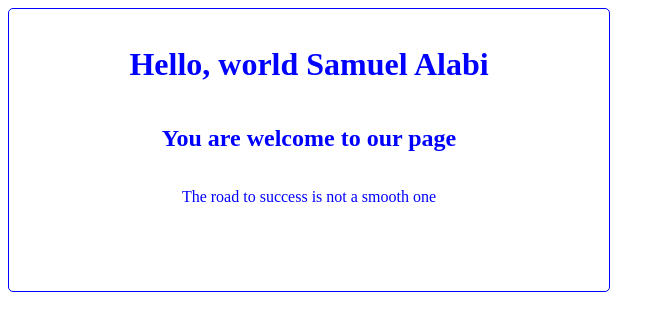
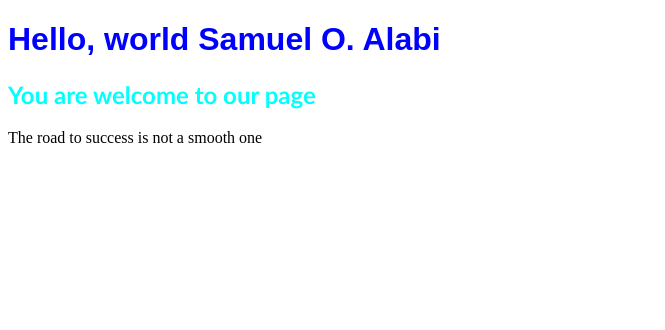
Before and after one commit to Alsamod/html, a plain HTML site: page index.html in a window 1280 px wide. Shown: the whole page, without its empty margins (0-665 px from the left). Drawn offline with Linux system fonts and the light colour scheme.

Commit message:
change my style

```diff
--- a/index.html
+++ b/index.html
@@ -4,31 +4,23 @@
     <meta charset="UTF-8">
     <meta name="viewport" content="width= , initial-scale=1.0">
     <title>Introduction</title>
-
     <style>
-
-        .main{
-            display: flex;
-            align-items: center;
-            justify-items: center;
-            height: 250px;
-            width: 600px;
-            padding: 1rem 0;
-            color: blue;
-            border: 1px solid blue;
-            border-radius: 5px;
-            flex-direction: column;
-        }
+      h1{
+        font-family: sans-serif;
+        color: blue;
+      }
+      h2{
+        font-family: 'Gill Sans', 'Gill Sans MT', Calibri, 'Trebuchet MS', sans-serif;
+        color: aqua;
+      }
     </style>
 </head>
 <body>
-<div class="main container">
-    <h1>Hello, world Samuel Alabi</h1>
+<h1 >Hello, world Samuel O. Alabi</h1>
 
-      <h2>You are welcome to our page</h2>
+  <h2>You are welcome to our page</h2>
 
-     <p>The road to success is not a smooth one</p>
-</div>
+ <p>The road to success is not a smooth one</p>
 
 </body>
 </html>
```
